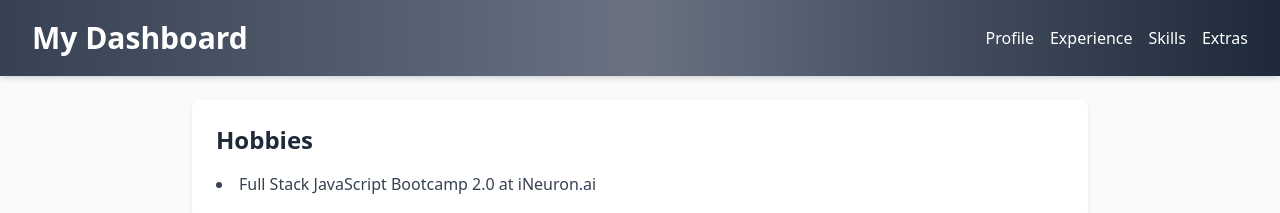
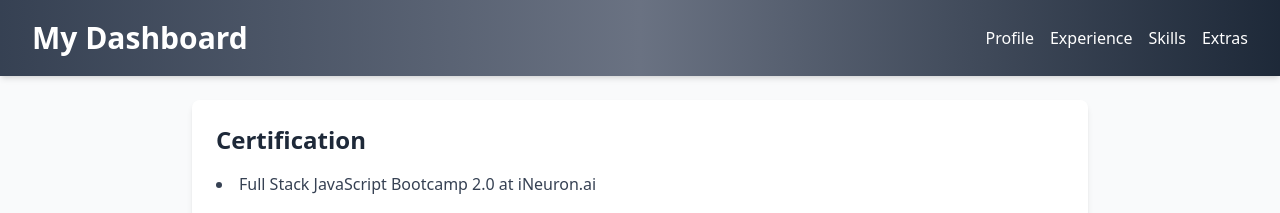
Before and after one commit to rukadikar123/Personal-Dashboard-App, a React (Vite) app: page /extras in a window 1280 px wide. Shown: the top 213 px of the page. Built offline with nearby package versions, Linux system fonts and the light colour scheme.

Commit message:
refactor: enhance structure and comments in Experience and Extras components

```diff
--- a/src/components/Experience.jsx
+++ b/src/components/Experience.jsx
@@ -1,10 +1,14 @@
 import React from "react";
 import { education, experience } from "../data";
 
+// This component displays the Education, Internship Experience, and Projects
 function Experience() {
   return (
     <section className="p-6 animate-fadeIn bg-white rounded-lg shadow-md">
-      <h2 className="md:text-3xl text-2xl font-semibold text-gray-800 mb-4">Education</h2>
+      {/* Education Section */}
+      <h2 className="md:text-3xl text-2xl font-semibold text-gray-800 mb-4">
+        Education
+      </h2>
       <hr />
       {education.map((item, id) => (
         <div key={id} className="mb-3 bg-gray-50 rounded-lg shadow-md p-4">
@@ -14,6 +18,7 @@ function Experience() {
           <p className="md:text-sm text-xs text-gray-600">{item.year}</p>
         </div>
       ))}
+      {/* Internship/Experience Section */}
       <h2 className="md:text-3xl text-2xl font-semibold mt-6 mb-4 ">
         Experience/Internships
       </h2>
@@ -27,10 +32,14 @@ function Experience() {
           <p className="md:text-md text-sm">{item.description}</p>
         </div>
       ))}
+      {/* Projects Section */}
       <h2 className="text-2xl md:text-3xl font-semibold mt-6 mb-4">Projects</h2>
       <hr />
       {experience.Projects.map((item, id) => (
-        <div key={id} className="mb-3 bg-gray-50 rounded-lg flex flex-col gap-1 shadow-md p-4">
+        <div
+          key={id}
+          className="mb-3 bg-gray-50 rounded-lg flex flex-col gap-1 shadow-md p-4"
+        >
           <h3 className="text-lg font-bold mb-2">{item.title}</h3>
           <p className="md:text-md text-sm text-gray-900">{item.techStack}</p>
           <a
--- a/src/components/Extras.jsx
+++ b/src/components/Extras.jsx
@@ -1,10 +1,14 @@
 import React from "react";
 import { Certification } from "../data";
 
+
+// This component displays certifications
 function Extras() {
   return (
     <section className="p-6 animate-fadeIn mt-6 bg-white rounded-lg shadow-md">
-      <h2 className="text-2xl font-semibold mb-4 text-gray-800">Hobbies</h2>
+      {/* Section Title */}
+      <h2 className="text-2xl font-semibold mb-4 text-gray-800">Certification</h2>
+       {/* List of Certifications  */}
       <ul className="list-disc list-inside text-gray-700">
         {Certification.map((item, id) => (
           <li key={id}>{item}</li>
```
